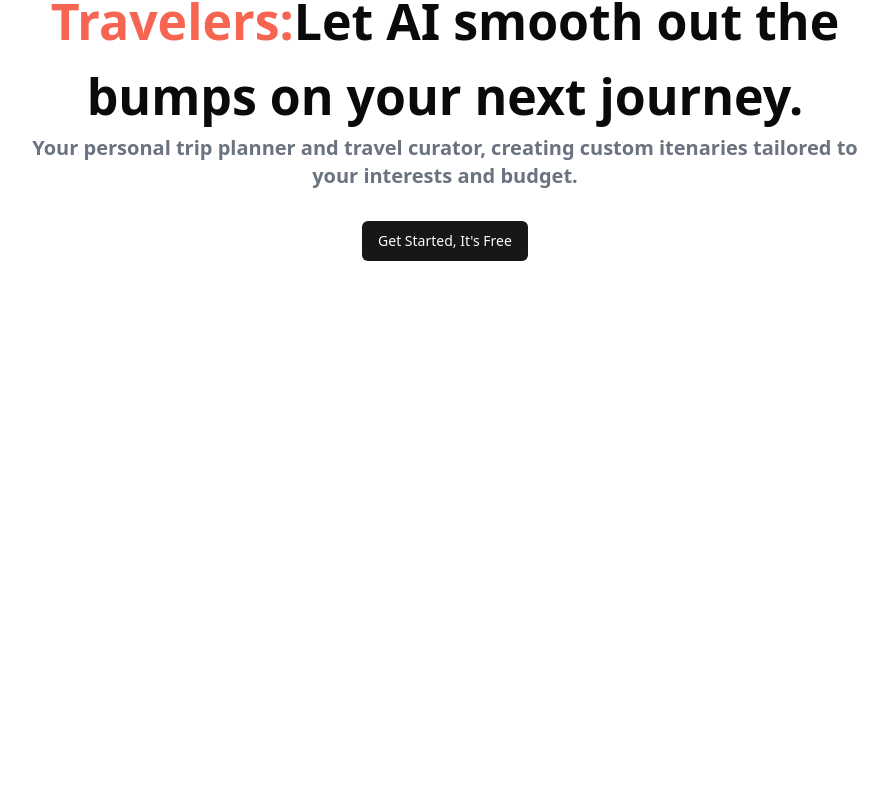
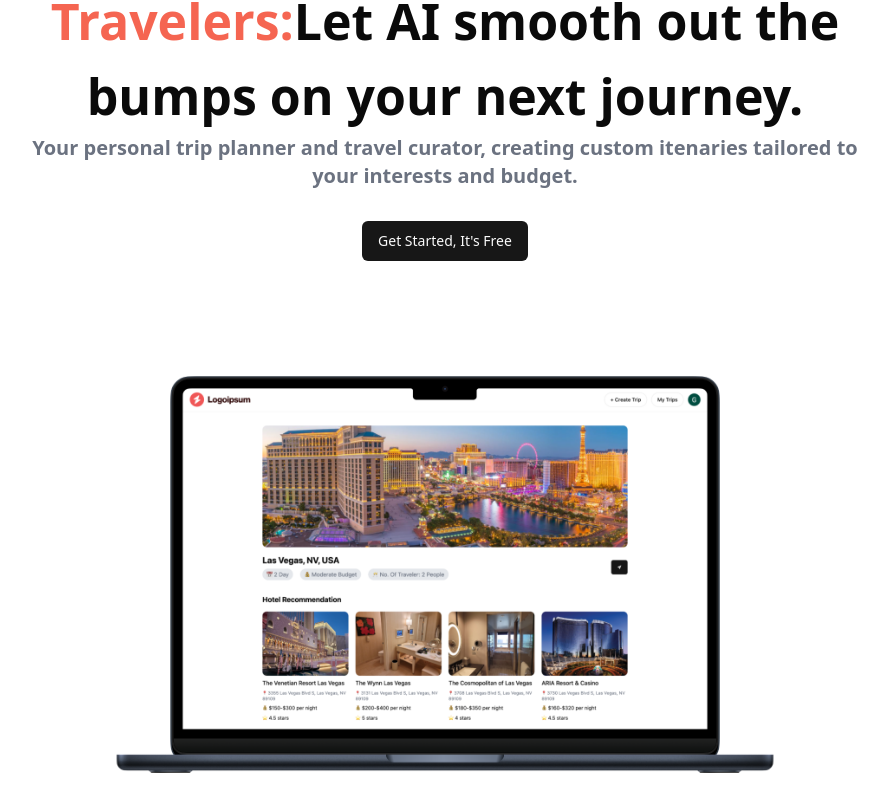
Before and after one commit to koshikgurbani/WanderLusty, a React (Vite) app in the folder wanderlusty/: page / in a window 1280 px wide. Shown: the part 259-1070 px from the top of the page, without its empty margins (195-1083 px from the left). Before the commit the page ends 800 px from the top, so only its background shows below. Built offline with nearby package versions, Linux system fonts and the light colour scheme; no server answers.

Commit message:
completed landing page

```diff
--- a/wanderlusty/src/components/custom/Hero.jsx
+++ b/wanderlusty/src/components/custom/Hero.jsx
@@ -18,6 +18,8 @@ function Hero() {
                 <Link to={"/create-trip"}>
                     <Button>Get Started, It's Free</Button>
                 </Link>
+
+                <img src="/landing.png" />
             </h1>
         </div>
     )
--- a/wanderlusty/src/view-trip/components/InfoSection.jsx
+++ b/wanderlusty/src/view-trip/components/InfoSection.jsx
@@ -9,7 +9,7 @@ const InfoSection = ({ trip }) => {
 
     const [photoUrl, setPhotoUrl] = useState();
     useEffect(() => {
-        trip&&GetPlacePhoto();
+        trip && GetPlacePhoto();
     }, [trip])
     const GetPlacePhoto = async () => {
         const data = {
@@ -27,7 +27,7 @@ const InfoSection = ({ trip }) => {
 
     return (
         <div>
-            <img src={photoUrl ? photoUrl : '/logo.png'} className='h-[300px] w-full object-cover rounded-xl' />
+            <img src={photoUrl ? photoUrl : '/logo.png'} className="flex justify-center items-center h-[300px] sm:h-[350px] md:h-[400px] lg:h-[500px] w-full overflow-hidden rounded-xl" />
 
             <div className='flex justify-between items-center'>
                 <div className='my-5 flex flex-col gap-2'>
```
Also changed, not shown: wanderlusty/public/landing.png (added).
